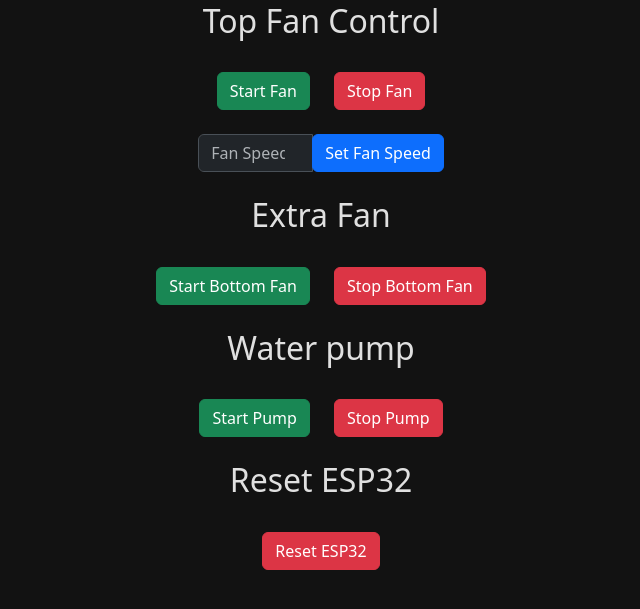
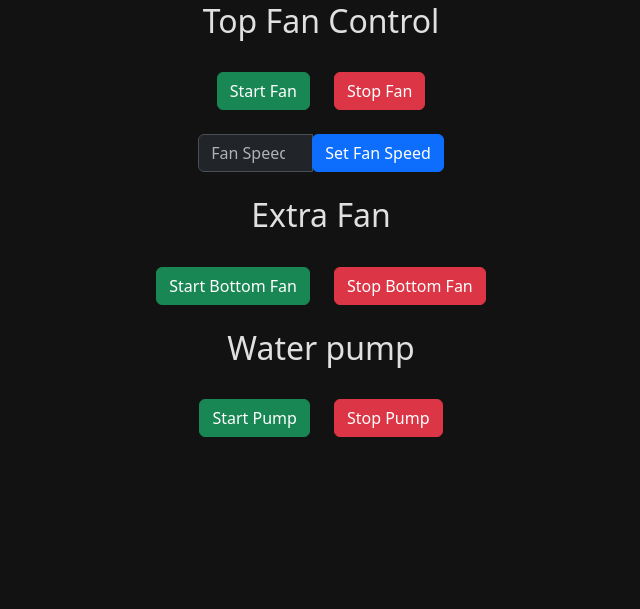
Before and after one commit to JavierVolpe/SmartGrow, a Flask app: page /fan_control in a window 1280 px wide. Shown: the part 78-687 px from the top of the page, without its empty margins (319-959 px from the left). Run offline with Flask 3, Linux system fonts and the light colour scheme; the visitor is signed in with stand-in values (Sample User, id 1).

Commit message:
ESP32 reset function

```diff
--- a/routes.py
+++ b/routes.py
@@ -646,19 +646,5 @@
         flash(f'Error deleting job: {e}', 'danger')
     return redirect(url_for('cron_list'))
 
-
-
-## ESP32 control
-# Route to handle the "Stop Pump" button
-@app.route("/reset_esp", methods=["POST"])
-@login_required
-def reset_esp():
-    try:
-        publish_mqtt_message("reset", "ESP32 reset sent", "Failed to send reset")
-    except Exception as e:
-        flash(f"Failed to send reset Error: {e}", "danger")
-    return redirect(url_for("fan_control"))
-
-
 if __name__ == '__main__':
     app.run(debug=True)
--- a/templates/fan_control.html
+++ b/templates/fan_control.html
@@ -86,21 +86,7 @@
             </form>
         </div>
     </div>
-    <div class="container-fluid">
-        <!-- Reset Heading -->
-        <div class="row justify-content-center mt-4">
-            <div class="col-12 text-center">
-                <h2>Reset ESP32 </h2>
-            </div>
-        </div>
-    <!-- Buttons to Reset ESP32 -->
-    <div class="row justify-content-center my-4">
-        <div class="col-auto">
-            <form action="{{ url_for('reset_esp') }}" method="post">
-                <button type="submit" class="btn btn-danger">Reset ESP32 </button>
-            </form>
-        </div>
-    </div>
+
 
 
 
```
